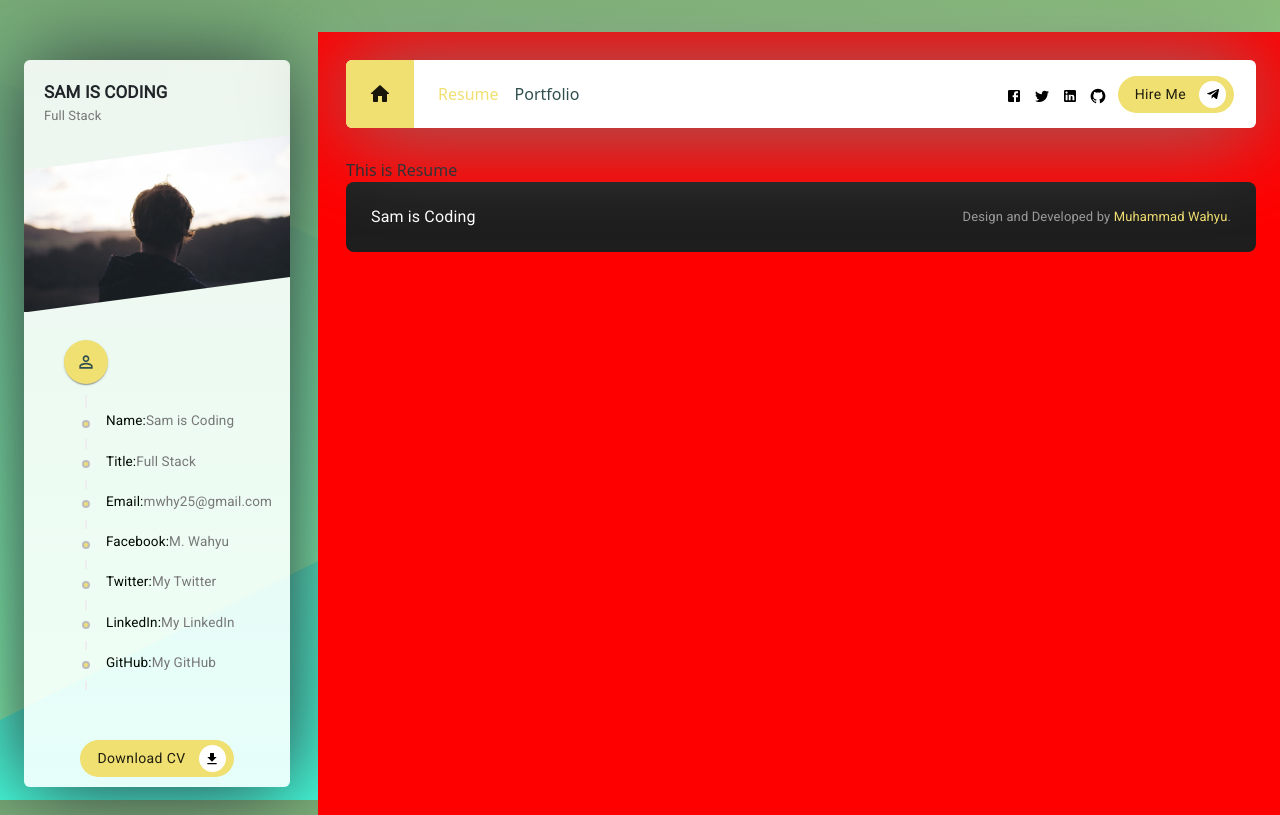
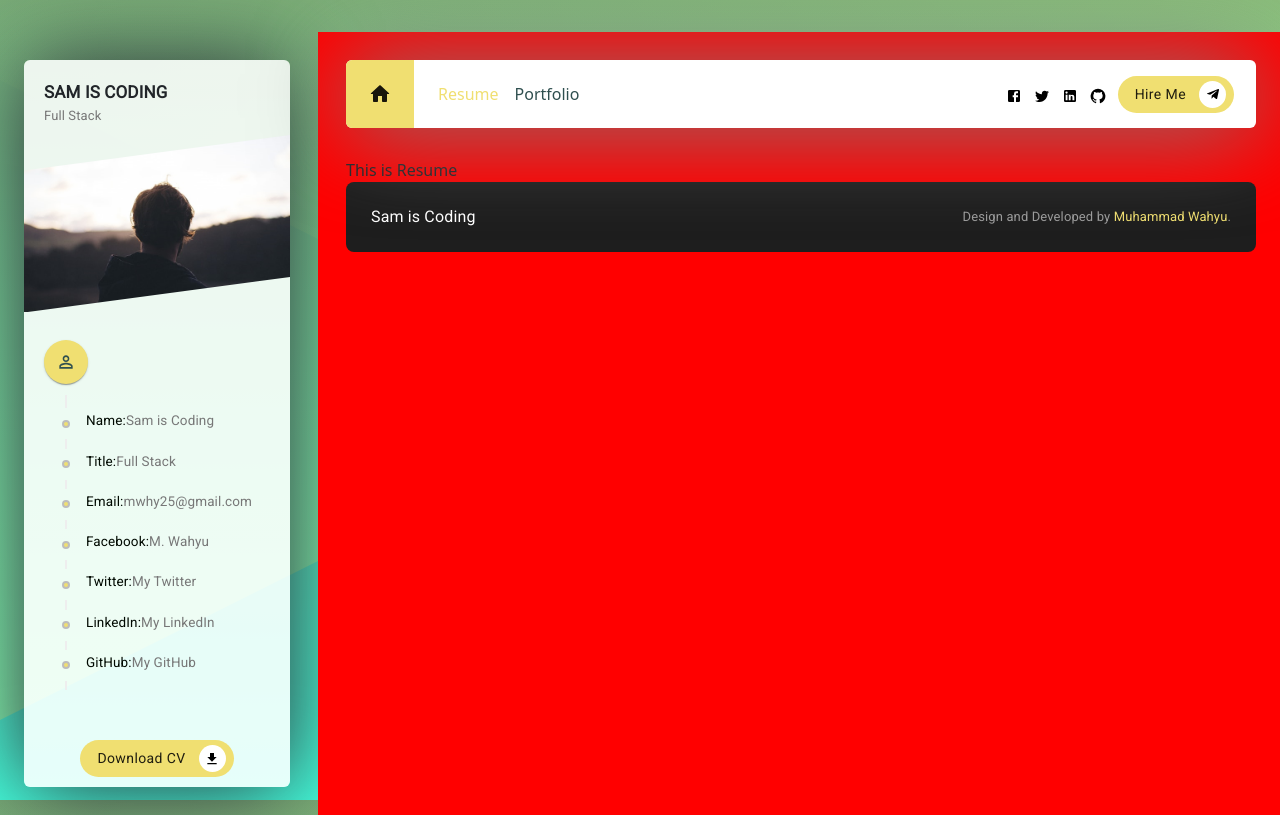
Before and after one commit to mwhy25/react-portfolio, a React (Create React App) app: page / in a window 1280 px wide. Built offline with nearby package versions, Linux system fonts and the light colour scheme.

Commit message:
Edit Padding a little

```diff
--- a/src/components/Timeline/Timeline.css
+++ b/src/components/Timeline/Timeline.css
@@ -1,5 +1,5 @@
 .timeline {
-    padding: 0px 0px 0px 40px !important;
+    padding: 0px 0px 0px 20px !important;
 
 }
 
```
